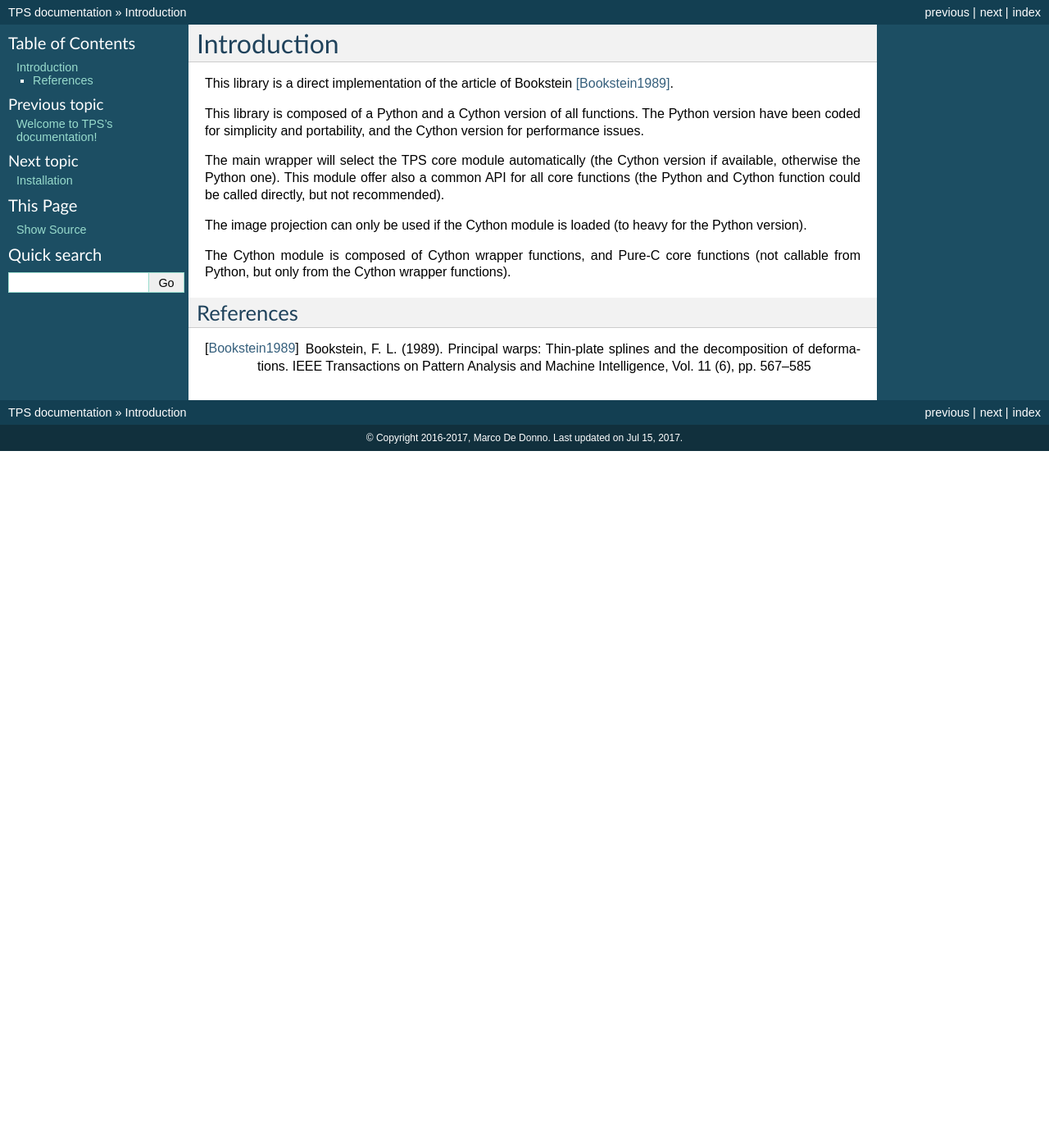
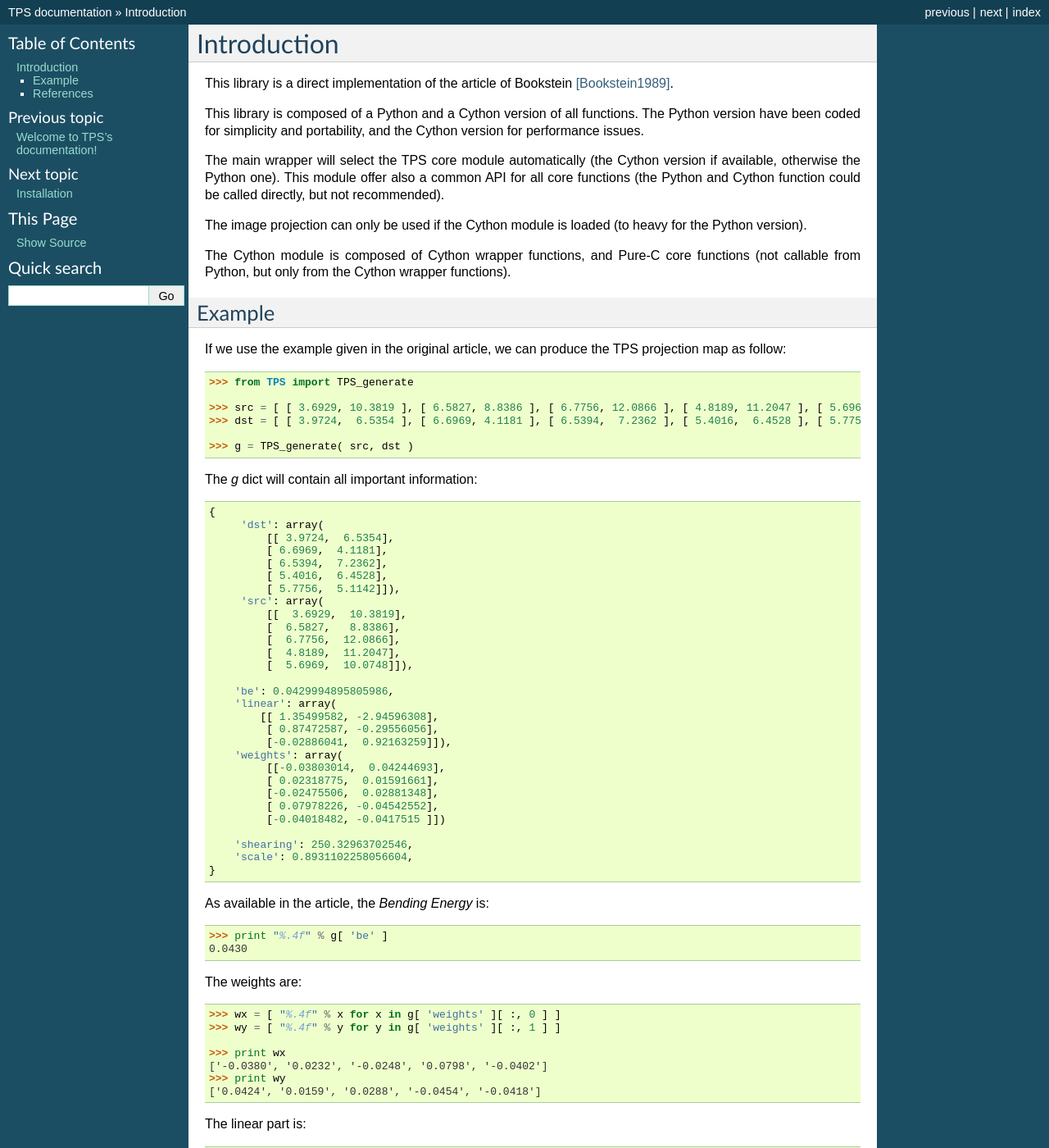
Before and after one commit to mdedonno1337/TPS, a Sphinx documentation site: the page built from doc/introduction.rst, in a window 1280 px wide and 1400 px high. Shown: the whole window at 82% size. Built offline with Sphinx 7.4.7, drawn with Linux system fonts in a browser that asks for light colours; the version number could not be read and is left out; some of the changed text lies outside the part shown.

Commit message:
Add the original example from the article of Bookstein

```diff
--- a/doc/introduction.rst
+++ b/doc/introduction.rst
@@ -11,6 +11,89 @@ The image projection can only be used if the Cython module is loaded (to heavy f
 
 The Cython module is composed of Cython wrapper functions, and Pure-C core functions (not callable from Python, but only from the Cython wrapper functions).
 
+Example
+~~~~~~~
+
+If we use the example given in the original article, we can produce the TPS projection map as follow:
+
+.. code::
+
+    >>> from TPS import TPS_generate
+
+    >>> src = [ [ 3.6929, 10.3819 ], [ 6.5827, 8.8386 ], [ 6.7756, 12.0866 ], [ 4.8189, 11.2047 ], [ 5.6969, 10.0748 ] ]
+    >>> dst = [ [ 3.9724,  6.5354 ], [ 6.6969, 4.1181 ], [ 6.5394,  7.2362 ], [ 5.4016,  6.4528 ], [ 5.7756,  5.1142 ] ]
+
+    >>> g = TPS_generate( src, dst )
+
+The `g` dict will contain all important information:
+
+.. code ::
+
+    {
+         'dst': array(
+             [[ 3.9724,  6.5354],
+             [ 6.6969,  4.1181],
+             [ 6.5394,  7.2362],
+             [ 5.4016,  6.4528],
+             [ 5.7756,  5.1142]]),
+         'src': array(
+             [[  3.6929,  10.3819],
+             [  6.5827,   8.8386],
+             [  6.7756,  12.0866],
+             [  4.8189,  11.2047],
+             [  5.6969,  10.0748]]),
+
+        'be': 0.0429994895805986,
+        'linear': array(
+            [[ 1.35499582, -2.94596308],
+             [ 0.87472587, -0.29556056],
+             [-0.02886041,  0.92163259]]),
+        'weights': array(
+             [[-0.03803014,  0.04244693],
+             [ 0.02318775,  0.01591661],
+             [-0.02475506,  0.02881348],
+             [ 0.07978226, -0.04542552],
+             [-0.04018482, -0.0417515 ]])
+
+        'shearing': 250.32963702546,
+        'scale': 0.8931102258056604,
+    }
+
+As available in the article, the `Bending Energy` is:
+
+.. code::
+
+    >>> print "%.4f" % g[ 'be' ]
+    0.0430
+
+The weights are:
+
+.. code::
+
+    >>> wx = [ "%.4f" % x for x in g[ 'weights' ][ :, 0 ] ]
+    >>> wy = [ "%.4f" % y for y in g[ 'weights' ][ :, 1 ] ]
+
+    >>> print wx
+    ['-0.0380', '0.0232', '-0.0248', '0.0798', '-0.0402']
+    >>> print wy
+    ['0.0424', '0.0159', '0.0288', '-0.0454', '-0.0418']
+
+The linear part is:
+
+.. code::
+
+    >>> lx = [ "%.4f" % x for x in g[ 'linear' ][ :, 0 ] ]
+    >>> ly = [ "%.4f" % y for y in g[ 'linear' ][ :, 1 ] ]
+
+    >>> print lx
+    ['1.3550', '0.8747', '-0.0289']
+    >>> print ly
+    ['-2.9460', '-0.2956', '0.9216']
+
+.. note::
+
+    A small difference is visible in the results in respect of the original article, probably due to higher precision in the modern math library used (Numpy).
+
 References
 ~~~~~~~~~~
 
```
